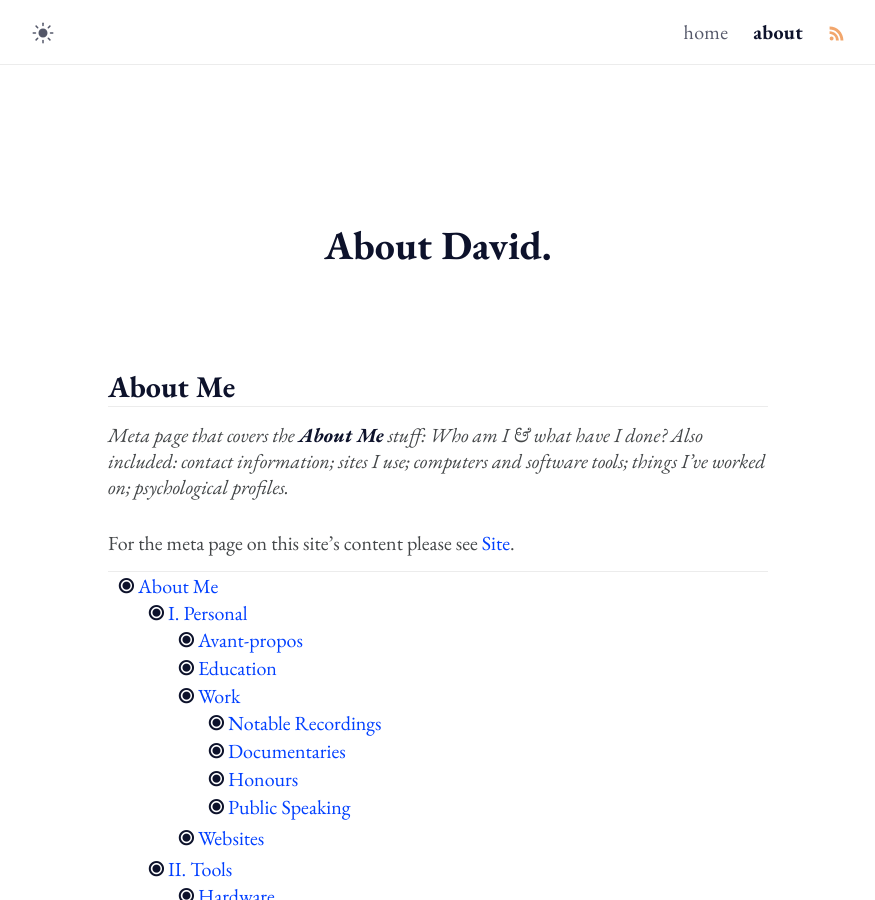
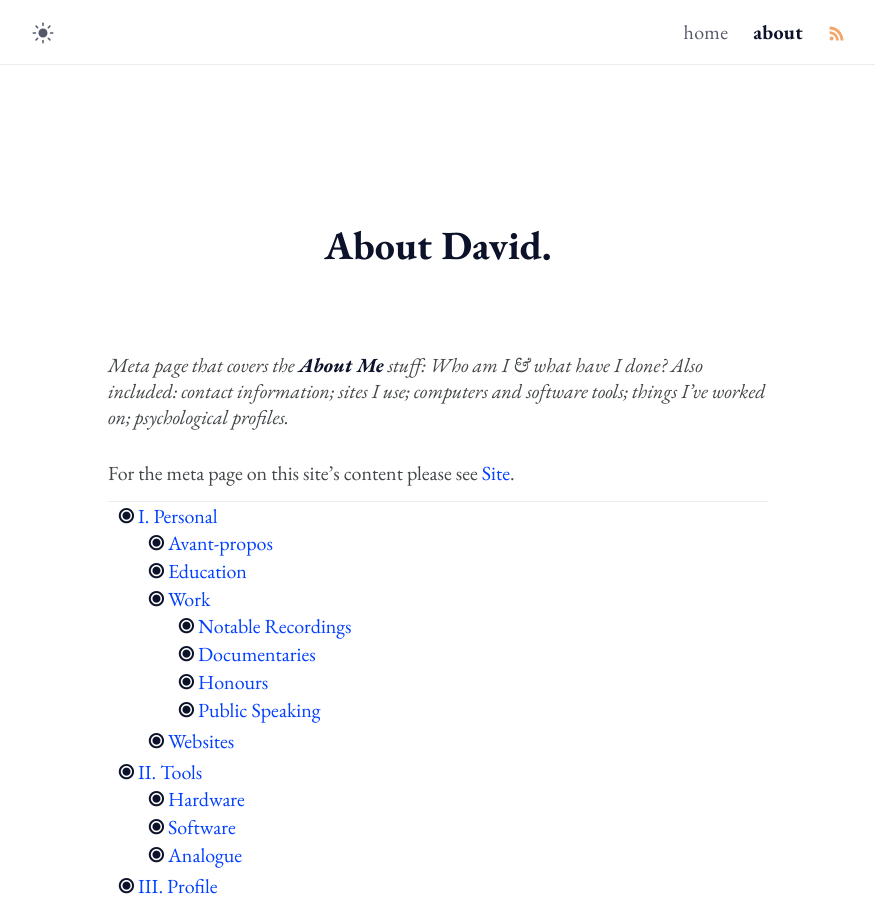
Before and after one commit to davidglidden/davidglidden.github.io, a Jekyll site: the page built from about.md, in a window 1280 px wide and 900 px high. Shown: the whole window, without its empty margins (202-1077 px from the left). Built offline with Jekyll 4.4.1, drawn with Linux system fonts in a browser that asks for light colours.

Commit message:
removing # heading to see what happens

```diff
--- a/about.md
+++ b/about.md
@@ -5,10 +5,6 @@ layout: page
 excerpt: Pilgrim.
 comments: false
 ---
-
-# About Me
-
-***
 
 *Meta page that covers the **About Me** stuff: Who am I & what have I done? Also included: contact information; sites I use; computers and software tools; things I've worked on; psychological profiles.*
 
```
